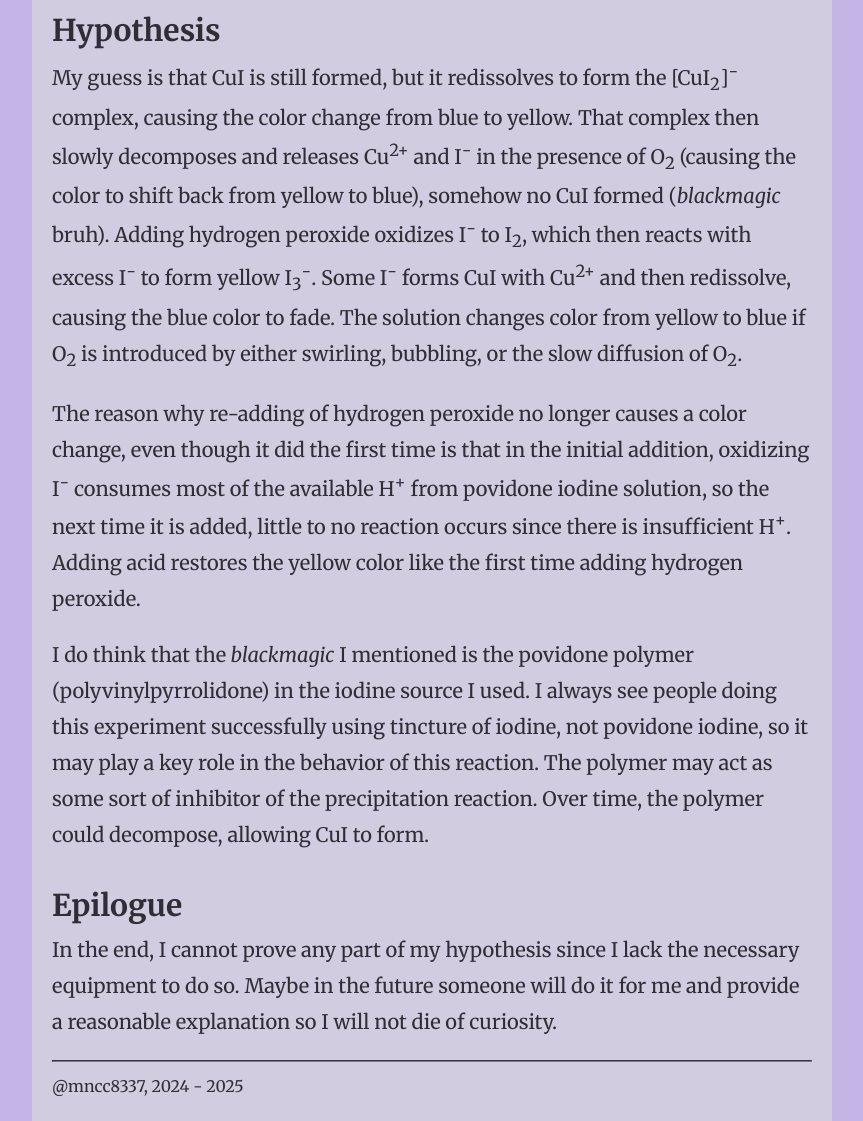
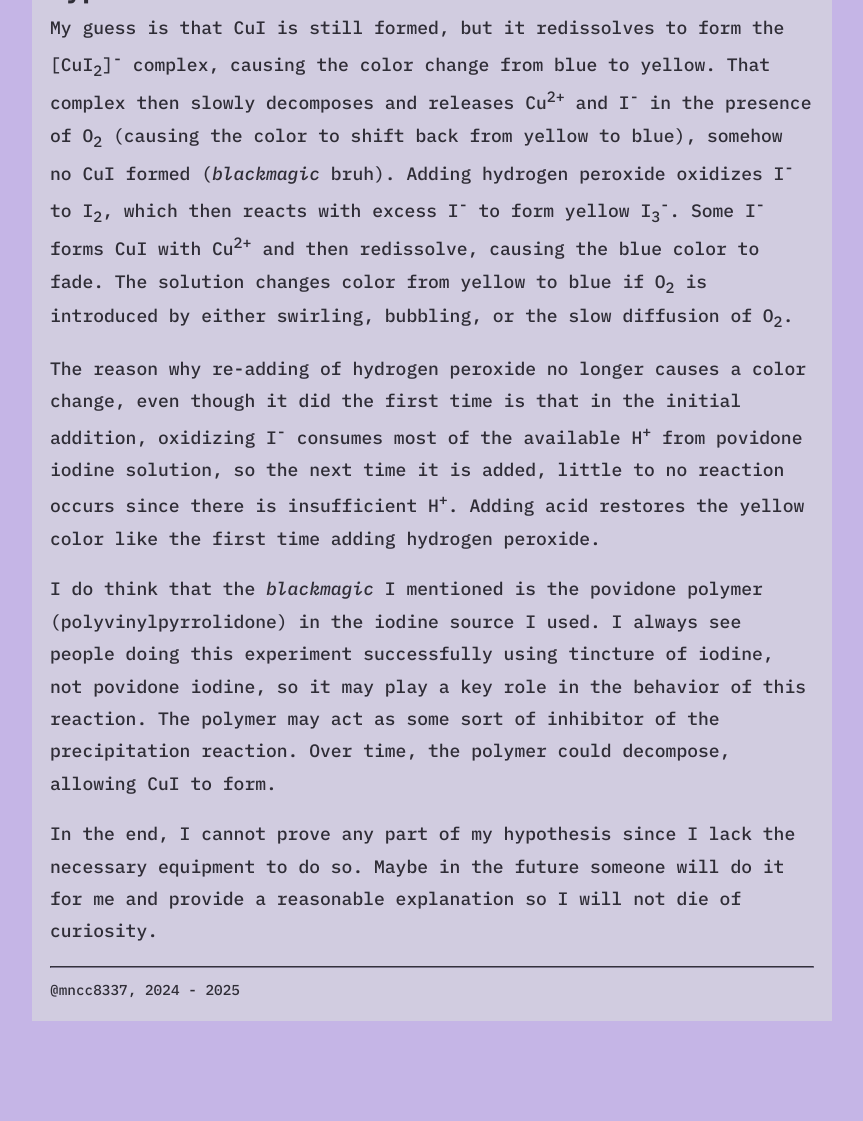
Before and after one commit to mncc8337/mncc8337.github.io, a plain HTML site: page posts/a-weird-reaction/index.html in a window 1280 px wide. Shown: the part 1461-2582 px from the top of the page, without its empty margins (208-1071 px from the left). After the commit the page ends 2482 px from the top, so only its background shows below. Drawn offline with Linux system fonts and the light colour scheme.

Commit message:
yea serif does not look that good ...

```diff
--- a/posts/a-weird-reaction/index.html
+++ b/posts/a-weird-reaction/index.html
@@ -9,7 +9,7 @@
         <link rel="stylesheet" href="/animation.css">
         <link rel="stylesheet" href="/nav-bar.css">
 
-        <title>stoopid site</title>
+        <title>A weird reaction - a stupid site</title>
         <link rel="icon" type="image/x-icon" href="/avt.png">
     </head>
 
@@ -44,8 +44,7 @@
             <p>The reason why re-adding of hydrogen peroxide no longer causes a color change, even though it did the first time is that in the initial addition, oxidizing I<sup>-</sup> consumes most of the available H<sup>+</sup> from povidone iodine solution, so the next time it is added, little to no reaction occurs since there is insufficient H<sup>+</sup>. Adding acid restores the yellow color like the first time adding hydrogen peroxide.</p>
             <p>I do think that the <i>blackmagic</i> I mentioned is the povidone polymer (polyvinylpyrrolidone) in the iodine source I used. I always see people doing this experiment successfully using tincture of iodine, not povidone iodine, so it may play a key role in the behavior of this reaction. The polymer may act as some sort of inhibitor of the precipitation reaction. Over time, the polymer could decompose, allowing CuI to form.</p>
 
-            <h2>Epilogue</h2>
-            <p class="below-header">In the end, I cannot prove any part of my hypothesis since I lack the necessary equipment to do so. Maybe in the future someone will do it for me and provide a reasonable explanation so I will not die of curiosity.</p>
+            <p>In the end, I cannot prove any part of my hypothesis since I lack the necessary equipment to do so. Maybe in the future someone will do it for me and provide a reasonable explanation so I will not die of curiosity.</p>
 
             <hr>
 
--- a/style.css
+++ b/style.css
@@ -1,5 +1,5 @@
 @import "colorscheme.css";
-@import url('https://fonts.googleapis.com/css2?family=Merriweather:ital,opsz,wght@0,18..144,300..900;1,18..144,300..900&display=swap');
+@import url('https://fonts.googleapis.com/css2?family=IBM+Plex+Mono:ital,wght@0,100;0,200;0,300;0,400;0,500;0,600;0,700;1,100;1,200;1,300;1,400;1,500;1,600;1,700&display=swap');
 
 ::selection {
     color: var(--color4);
@@ -20,8 +20,9 @@ body {
     margin-bottom: 0;
     max-width: 800px;
 
-    font-family: "Merriweather", serif;
-    font-size: 20px;
+    font-family: "IBM Plex Mono", monospace;
+    font-size: 18px;
+    font-weight: 500;
 }
 
 hr {
```
Also changed, not shown: countdown/index.html (+1 -1 lines), grapping-hook/index.html (+1 -1 lines), index.html (+2 -2 lines), posts/index.html (+1 -1 lines), posts/new-game-project/index.html (+1 -1 lines), posts/upgrading-an-usb-to-ttl-board/index.html (+1 -1 lines).
